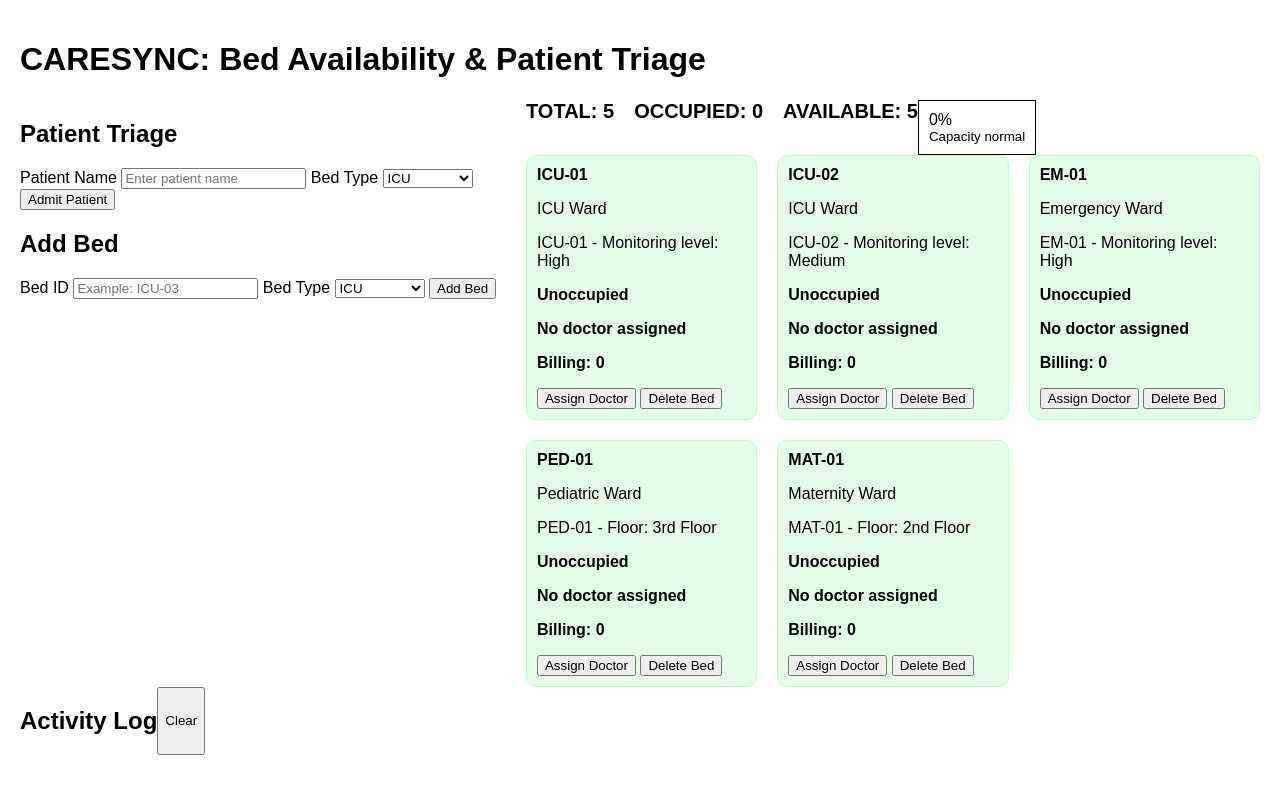
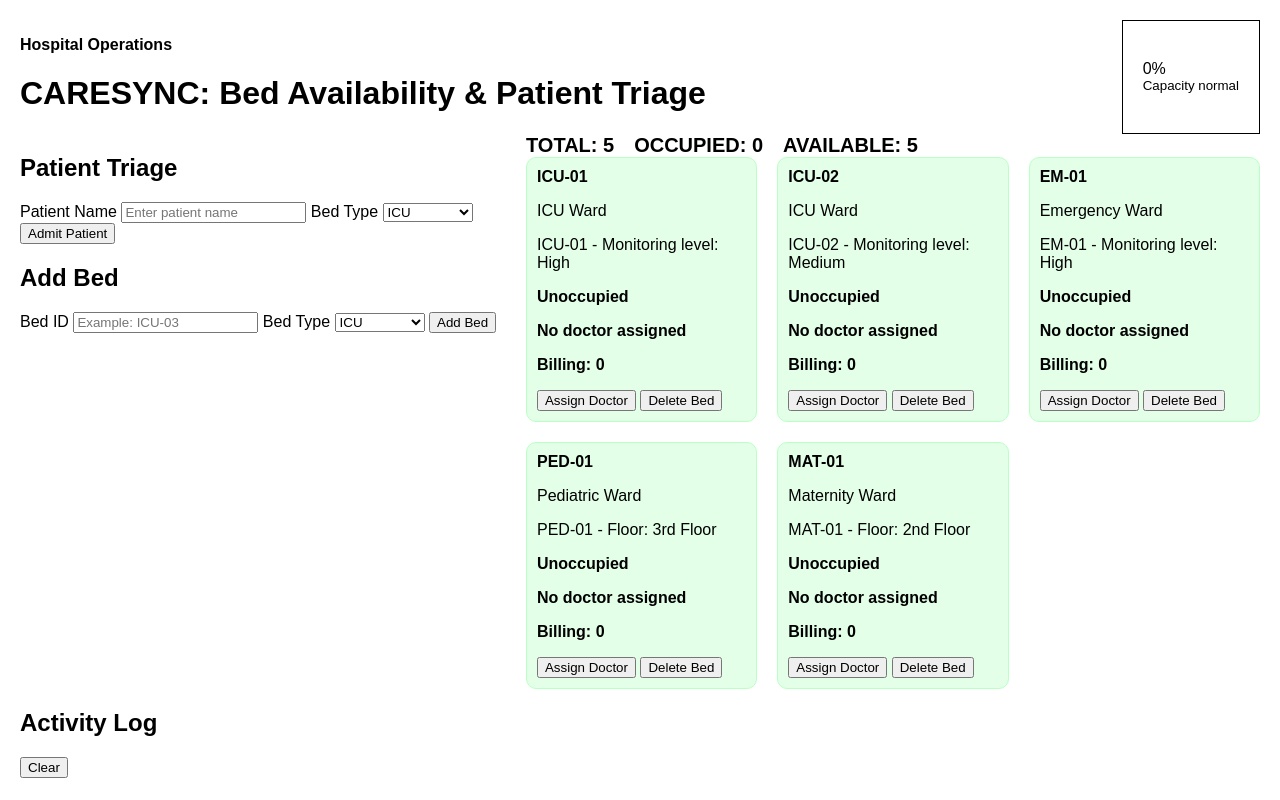
Before and after one commit to ohimeee/Hospital-Bed-Patient-Triage-System, a website built with Vite: page index.html in a window 1280 px wide. Built offline with nearby package versions, Linux system fonts and the light colour scheme.

Commit message:
Revert "Merge branch 'main' of https://github.com/ohimeee/Hospital-Bed-Patient-Triage-System"
This reverts commit 266a09f85e19d2ecb86f0db2c035012a009d16ae, reversing
changes made to 4348db9130610610f4481715b7a141f954f6508c.

```diff
--- a/index.html
+++ b/index.html
@@ -10,7 +10,13 @@
       <!-- HEADER -->
       <header class="topbar">
         <div>
+          <p class="eyebrow">Hospital Operations</p>
           <h1>CARESYNC: Bed Availability & Patient Triage</h1>
+        </div>
+
+        <div id="capacity-pill" class="capacity-pill normal">
+          <span id="capacity-percent">0%</span>
+          <small id="capacity-text">Capacity normal</small>
         </div>
       </header>
 
@@ -73,13 +79,6 @@
                   <strong id="availableBeds">0</strong>
                 </article>
               </section>
-
-
-              <div id="capacity-pill" class="capacity-pill normal">
-                <span id="capacity-percent">0%</span>
-                <small id="capacity-text">Capacity normal</small>
-              </div>
-
             </div>
 
           <div id="bedsGrid" class="beds-grid"></div>
--- a/src/classes/HospitalBed.ts
+++ b/src/classes/HospitalBed.ts
@@ -71,10 +71,6 @@ export abstract class HospitalBed {
   public set doctorName(value: string) {
     this._doctorName = value;
   }
-  public set totalBill(value: number) {
-    this._totalBill = value;
-  }
-
 
   public chargeOneDay(): string {
     if (!this._isOccupied) {
--- a/src/style.css
+++ b/src/style.css
@@ -25,10 +25,9 @@ body {
 .capacity-pill {
   border: 1px solid black;
   display: flex;
-  justify-content: center;
   flex-direction: column;
   justify-content: center;
-  padding: 10px;
+  padding: 20px;
 }
 
 .summary-grid {
@@ -50,9 +49,6 @@ body {
   gap: 20px;
 }
 
-.panel-heading {
-  display: flex;
-}
 
 /*BED CARDS*/
 .bed-card {
--- a/src/system/HospitalTriageSystem.ts
+++ b/src/system/HospitalTriageSystem.ts
@@ -98,8 +98,6 @@ export class HospitalTriageSystem {
     console.log("recieved")
     if (!bed) return `[ERROR] Bed ID ${bedId} not found.`;
     if (!bed.isOccupied) return `[INFO] Bed ${bedId} is already vacant.`;
-
-    bed.totalBill = 0;
     return `[DISCHARGE] ${bed.dischargePatient()}`;
   }
 
```
